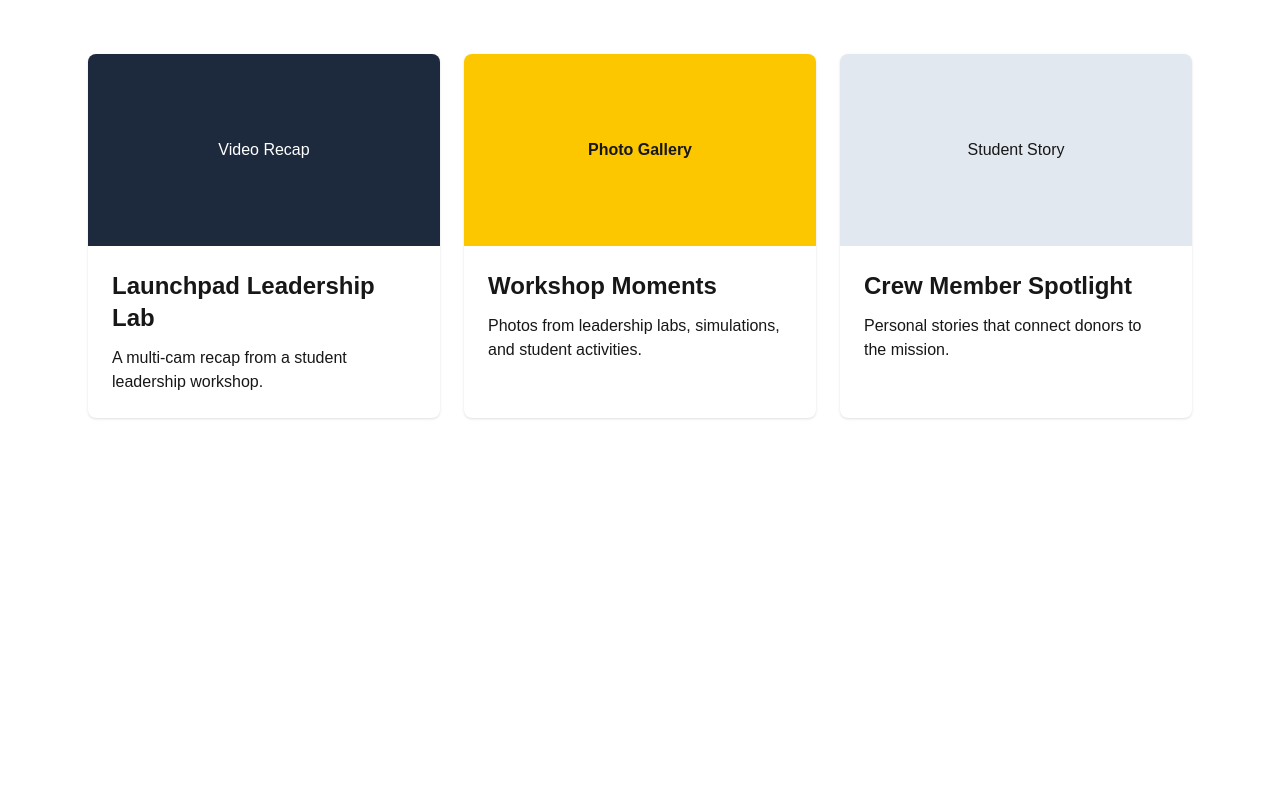
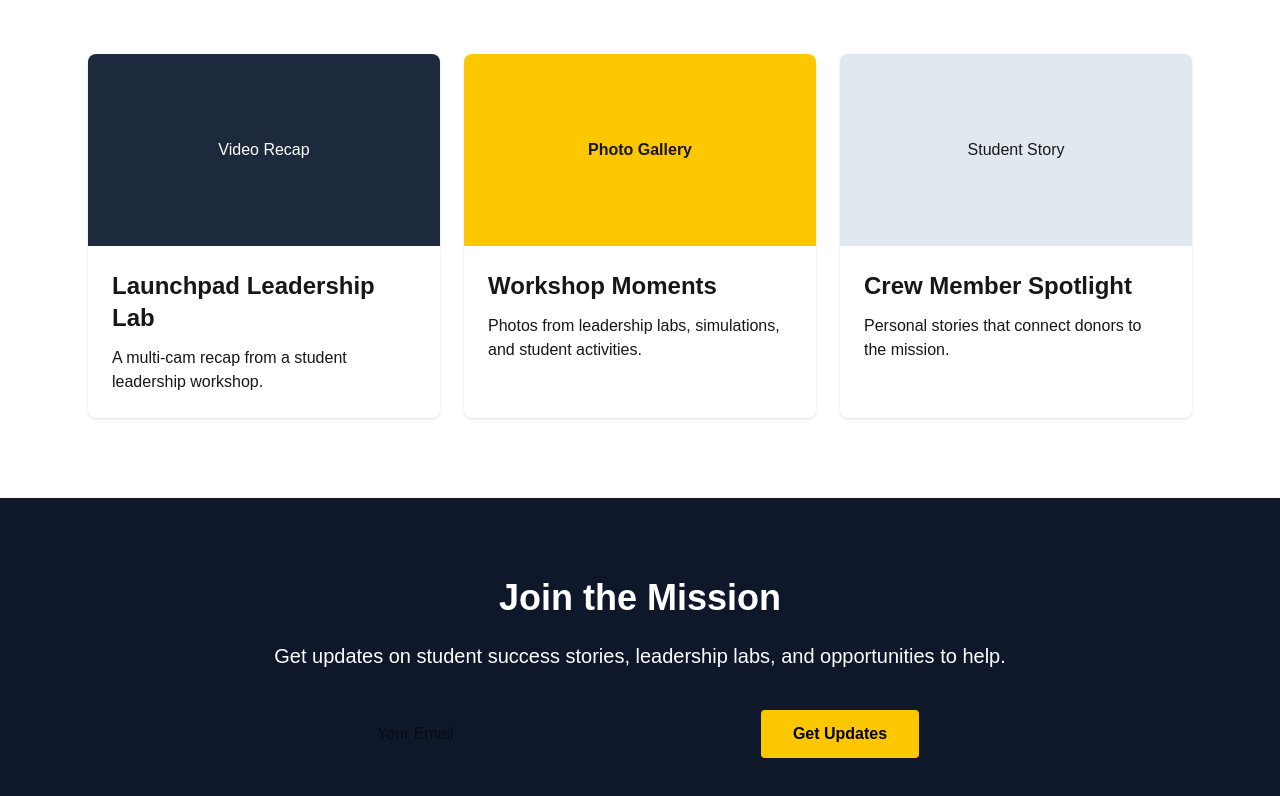
Before and after one commit to goldencloudservices/launch-project, a Next.js app: page / in a window 1280 px wide. Shown: the part 1342-2138 px from the top of the page. Before the commit the page ends 1840 px from the top, so only its background shows below. Built offline with nearby package versions, Linux system fonts and the light colour scheme.

Commit message:
Test Amplify auto deploy

```diff
--- a/app/page.tsx
+++ b/app/page.tsx
@@ -106,6 +106,30 @@ export default function Home() {
     </div>
   </div>
 </section>
+<section className="bg-slate-900 text-white py-20">
+  <div className="max-w-4xl mx-auto text-center px-6">
+    <h2 className="text-4xl font-bold">
+      Join the Mission
+    </h2>
+
+    <p className="mt-6 text-xl">
+      Get updates on student success stories,
+      leadership labs, and opportunities to help.
+    </p>
+
+    <div className="mt-10 flex flex-col md:flex-row gap-4 justify-center">
+      <input
+        type="email"
+        placeholder="Your Email"
+        className="px-4 py-3 rounded text-black w-full md:w-96"
+      />
+
+      <button className="bg-yellow-400 text-black px-8 py-3 rounded font-bold">
+        Get Updates
+      </button>
+    </div>
+  </div>
+</section>
     </main>
   );
 }
```
